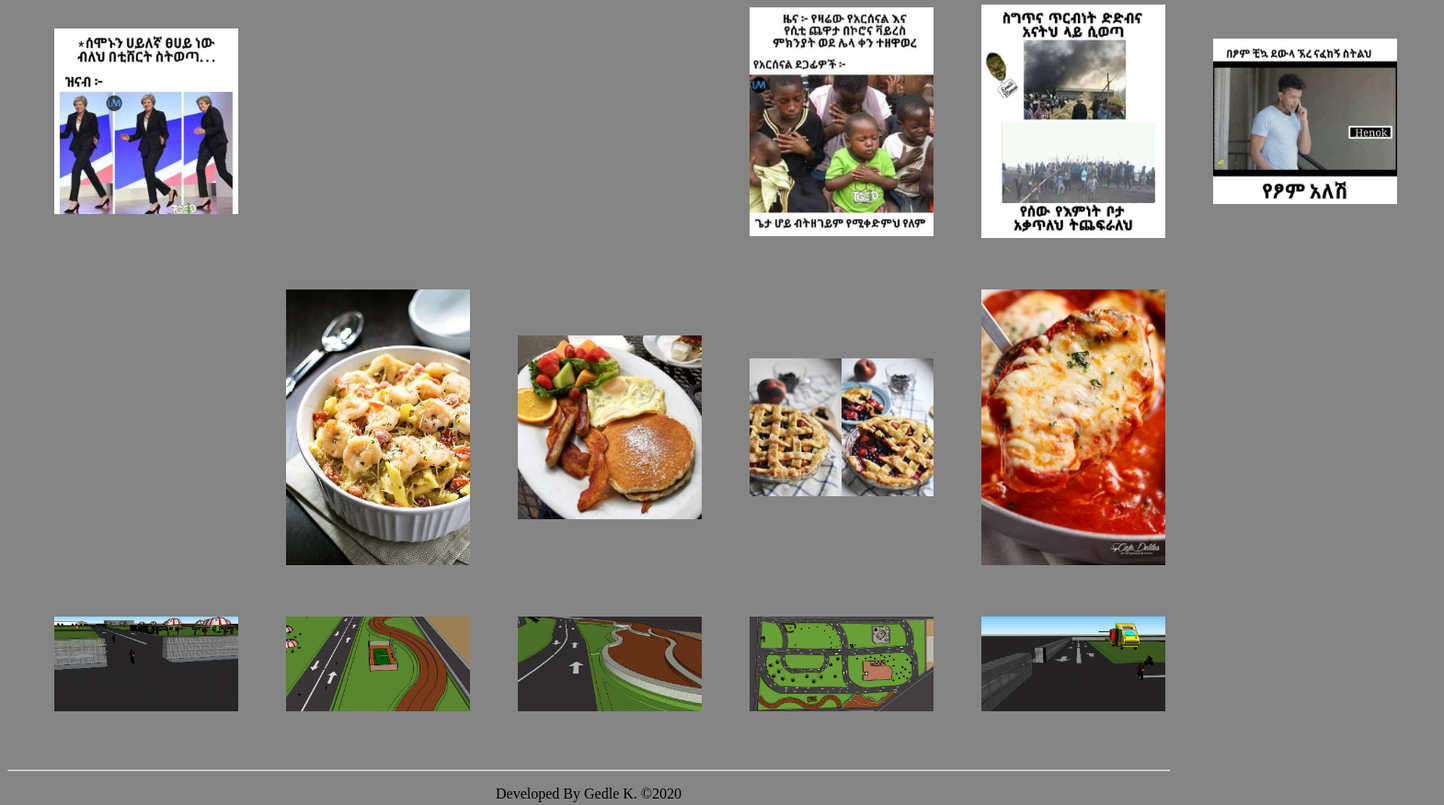
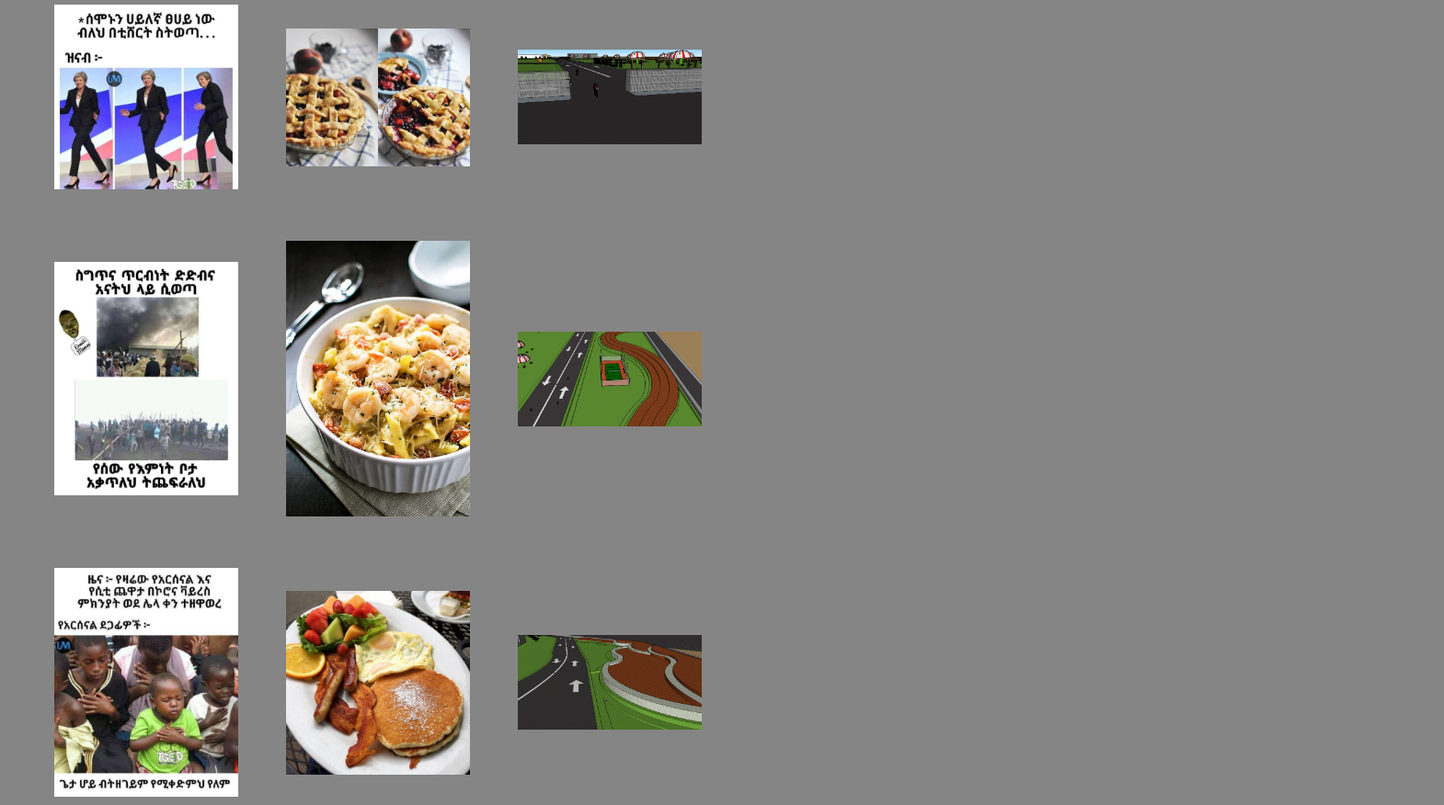
Before and after one commit to bini-123/WEBCV-IV-V, a plain HTML site: page gallery.html in a window 1280 px wide. Shown: the part 188-1064 px from the top of the page at 92% size, 1570 px wide, since content can reach past the window. Drawn offline with Linux system fonts and the light colour scheme.

Commit message:
this is my last commit but not the least we are going to work css.

```diff
--- a/gallery.html
+++ b/gallery.html
@@ -24,31 +24,26 @@
             <td><big><strong>Land Design</strong></big></td>
         </tr>
 
-        <tr align="center" class="coloumn">
-            <td><img src="images/funny1.jpg" width = "200px" alt=""></td>
-            <td><img src="images/funny2.jpg" width = "200px" alt=""></td>
-            <td><img src="images/funny3.jpg" width = "200px" alt=""></td>
-            <td><img src="images/funny4.jpg" width = "200px" alt=""></td>
-            <td><img src="images/funny5.jpg" width = "200px" alt=""></td>
-            <td><img src="images/funny6.jpg" width = "200px" alt=""></td>
+        <tr align="center" >
+                        <td><img src="images/funny1.jpg" width = "200px" alt=""></td>
+                        <td><img src="images/food4.jpg" width = "200px"alt=""></td>
+                        <td><img src="images/1.jpg"width = "200px" alt=""></td>
+
         </tr>
 
 
         <tr align="right">
-            <td><img src="images/food1.jpg" width = "200px"alt=""></td>
+            <td><img src="images/funny5.jpg" width = "200px" alt=""></td>
             <td><img src="images/food2.jpg" width = "200px"alt=""></td>
-            <td><img src="images/food3.jpg" width = "200px"alt=""></td>
-            <td><img src="images/food4.jpg" width = "200px"alt=""></td>
-            <td><img src="images/food5.jpg" width = "200px"alt=""></td>
+            <td><img src="images/2.png"width = "200px" alt=""></td>
+
         </tr>
 
         <tr>
-            <td><img src="images/1.jpg"width = "200px" alt=""></td>
-            <td><img src="images/2.png"width = "200px" alt=""></td>
+            <td><img src="images/funny4.jpg" width = "200px" alt=""></td>
+            <td><img src="images/food3.jpg" width = "200px"alt=""></td>
             <td><img src="images/3.png" width = "200px"alt=""></td>
-            <td><img src="images/4.png" width = "200px"alt=""></td>
-            <td><img src="images/5.png" width = "200px"alt=""></td>
-        </tr>
+              </tr>
     </table>
     <hr>
 <p align="center" >Developed By Gedle K. &copy;2020</p>
```
Also changed, not shown: index.html (+1 -1 lines).
